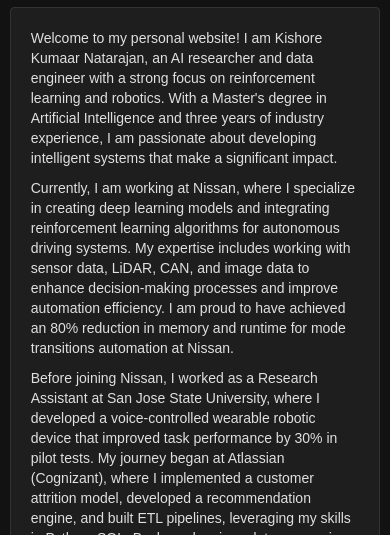
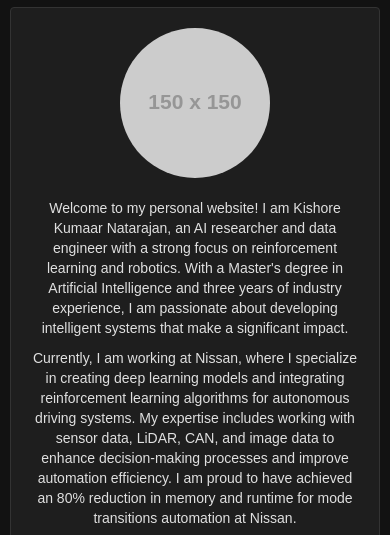
Before and after one commit to KishoreKicha14/my-website, a plain HTML site: page index.html in a window 390 px wide. Shown: the part 245-780 px from the top of the page. Drawn offline with nearby package versions, Linux system fonts and the light colour scheme; placeholder pictures from the web are drawn by us.

Commit message:
Update index.html

```diff
--- a/index.html
+++ b/index.html
@@ -64,6 +64,15 @@
         .card-text {
             color: #ccc;
         }
+        .about-section {
+            display: flex;
+            align-items: center;
+        }
+        .about-section img {
+            max-width: 200px;
+            margin-right: 20px;
+            border-radius: 50%;
+        }
         footer {
             background-color: #1e1e1e;
             color: #fff;
@@ -80,6 +89,13 @@
             nav.navbar a {
                 display: block;
                 margin: 10px 0;
+            }
+            .about-section {
+                flex-direction: column;
+                text-align: center;
+            }
+            .about-section img {
+                margin: 0 0 20px 0;
             }
         }
         @media (max-width: 480px) {
@@ -138,7 +154,9 @@
     <div class="container">
         <section id="about" class="section">
             <h2>About</h2>
-            <div class="card">
+            <div class="card about-section">
+                <img src="https://via.placeholder.com/150" alt="Kishore's Picture">
+                <div>
                     <p>
                         Welcome to my personal website! I am Kishore Kumaar Natarajan, an AI researcher and data engineer with a strong focus on reinforcement learning and robotics. With a Master's degree in Artificial Intelligence and three years of industry experience, I am passionate about developing intelligent systems that make a significant impact.
                     </p>
@@ -160,6 +178,7 @@
                     <p>
                         Thank you for visiting my website. Feel free to explore my work and connect with me for collaborations or discussions on AI and robotics.
                     </p>
+                </div>
             </div>
         </section>
 
```
Lines whose indentation alone changed are shown as unchanged.
